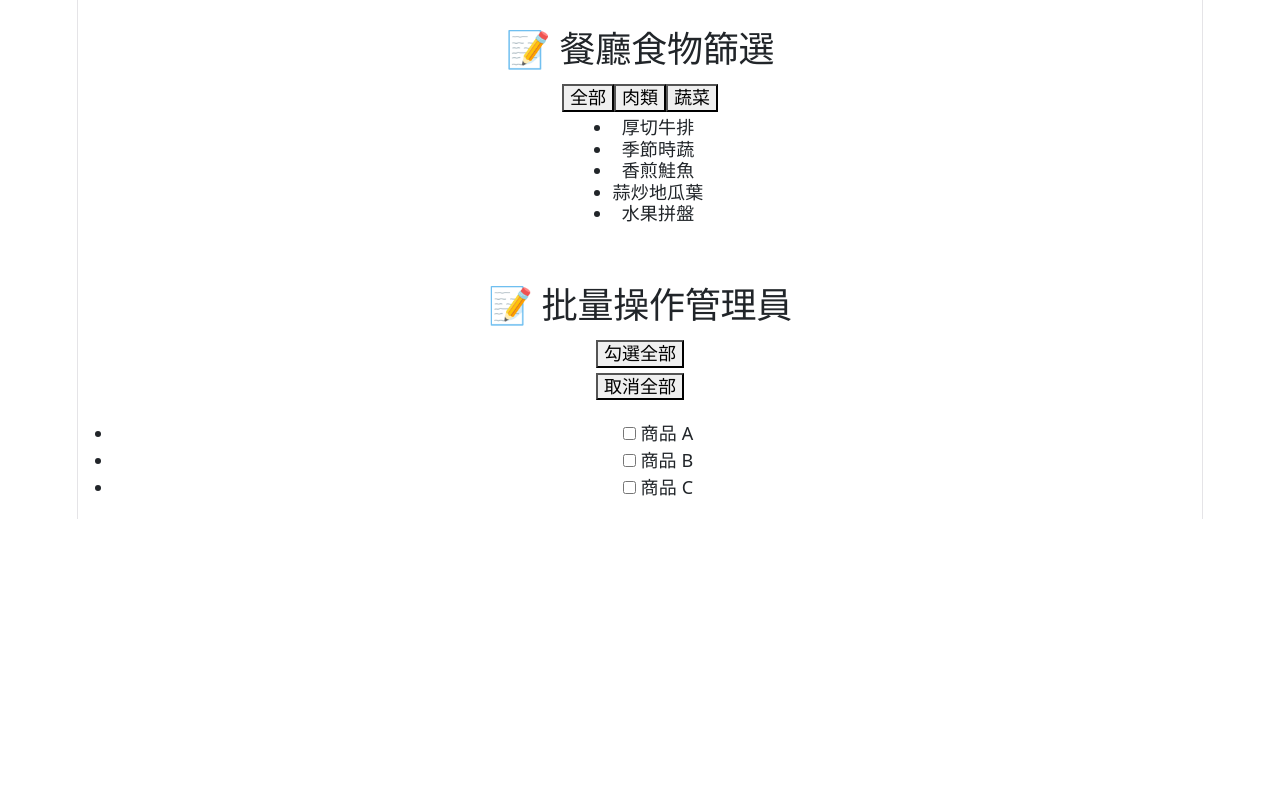
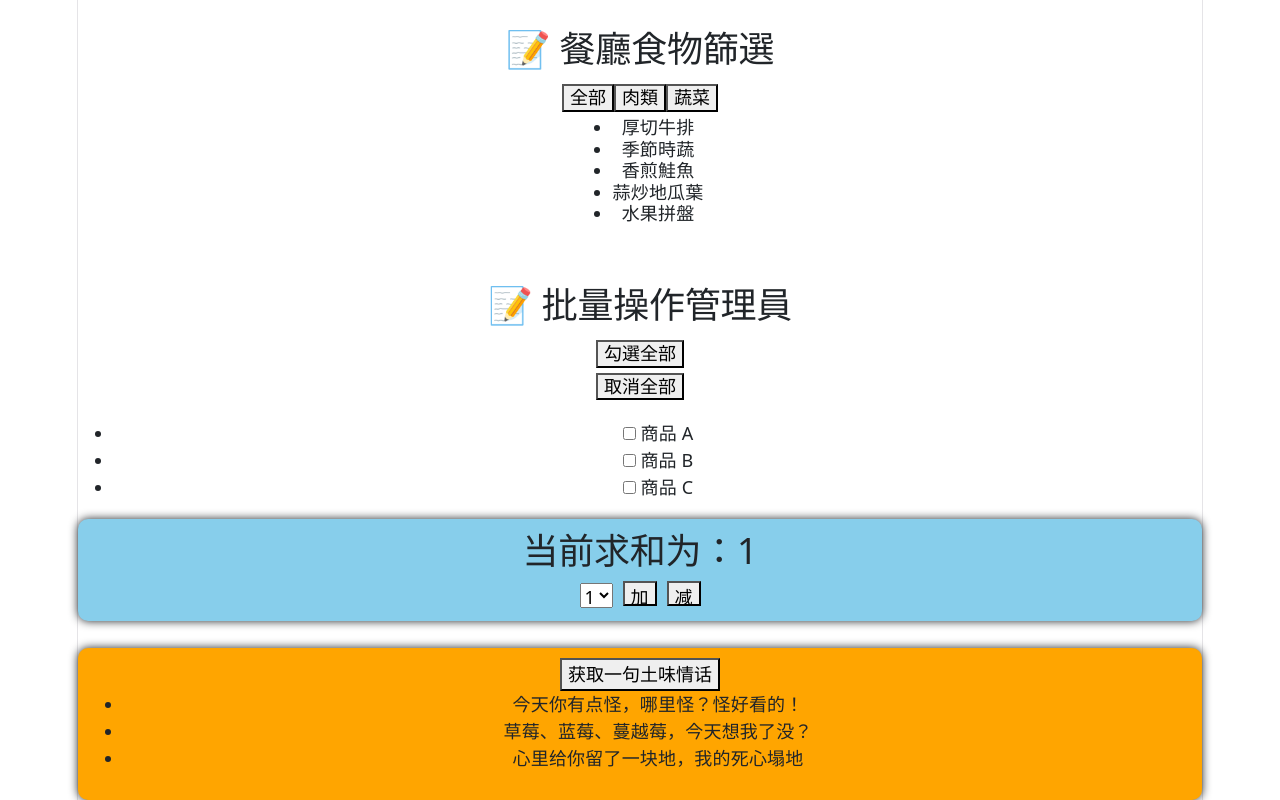
Before and after one commit to Jiang-Min-Zang/Practice-vue, a Vue app: page /home#/Employee in a window 1280 px wide. Shown: the part 2402-3202 px from the top of the page. Before the commit the page ends 2921 px from the top, so only its background shows below. Built offline with nearby package versions, Linux system fonts and the light colour scheme.

Commit message:
20260424 pinia練習

```diff
--- a/package.json
+++ b/package.json
@@ -11,6 +11,8 @@
   "dependencies": {
     "axios": "^1.14.0",
     "bootstrap": "^5.3.8",
+    "nanoid": "^5.1.9",
+    "pinia": "^3.0.4",
     "vue": "^3.5.30",
     "vue-router": "^5.0.4"
   },
--- a/src/App.vue
+++ b/src/App.vue
@@ -4,6 +4,8 @@
 import shopping from "./components/shopping-cart.vue";
 import vbind from "./components/v-bind.vue";
 import AppHeader from "./components/AppHeader.vue";
+import Count from "./components/Count.vue";
+import LoveTalk from "./components/LoveTalk.vue";
 import watch from "./components/watch.vue";
 
 import { type Persons } from "./types";
@@ -48,6 +50,11 @@
   <div>
     <hr />
     <vbind />
+  </div>
+  <div>
+    <Count />
+    <br />
+    <LoveTalk />
   </div>
 </template>
 
--- /dev/null
+++ b/src/components/Count.vue
@@ -0,0 +1,41 @@
+<template>
+  <div class="count">
+    <h2>当前求和为：{{ sum }}</h2>
+    <select v-model.number="n">
+      <option value="1">1</option>
+      <option value="2">2</option>
+      <option value="3">3</option>
+    </select>
+    <button @click="add">加</button>
+    <button @click="minus">减</button>
+  </div>
+</template>
+
+<script setup lang="ts" name="Count">
+import { ref } from "vue";
+// 数据
+let sum = ref(1); // 当前求和
+let n = ref(1); // 用户选择的数字
+
+// 方法
+function add() {
+  sum.value += n.value;
+}
+function minus() {
+  sum.value -= n.value;
+}
+</script>
+
+<style scoped>
+.count {
+  background-color: skyblue;
+  padding: 10px;
+  border-radius: 10px;
+  box-shadow: 0 0 10px;
+}
+select,
+button {
+  margin: 0 5px;
+  height: 25px;
+}
+</style>
--- /dev/null
+++ b/src/components/LoveTalk.vue
@@ -0,0 +1,39 @@
+<template>
+  <div class="talk">
+    <button @click="getLoveTalk">获取一句土味情话</button>
+    <ul>
+      <li v-for="talk in talkList" :key="talk.id">{{ talk.title }}</li>
+    </ul>
+  </div>
+</template>
+
+<script setup lang="ts" name="LoveTalk">
+import { reactive } from "vue";
+import axios from "axios";
+import { nanoid } from "nanoid";
+// 数据
+let talkList = reactive([
+  { id: "ftrfasdf01", title: "今天你有点怪，哪里怪？怪好看的！" },
+  { id: "ftrfasdf02", title: "草莓、蓝莓、蔓越莓，今天想我了没？" },
+  { id: "ftrfasdf03", title: "心里给你留了一块地，我的死心塌地" },
+]);
+// 方法
+async function getLoveTalk() {
+  let {
+    data: { hitokoto: title },
+  } = await axios.get("https://v1.hitokoto.cn");
+  // 把请求回来的字符串，包装成一个对象
+  let obj = { id: nanoid(), title };
+  // 放到数组中
+  talkList.unshift(obj);
+}
+</script>
+
+<style scoped>
+.talk {
+  background-color: orange;
+  padding: 10px;
+  border-radius: 10px;
+  box-shadow: 0 0 10px;
+}
+</style>
--- a/src/main.ts
+++ b/src/main.ts
@@ -2,6 +2,8 @@
 import "./style.css";
 import App from "./App.vue";
 // import test from "./project/test.vue";  取一個名字放到createAPP裡+上題目的主檔案路徑
+// 引入pinia
+import { createPinia } from "pinia";
 import "bootstrap/dist/css/bootstrap.min.css";
 import "bootstrap";
 // createApp(App).mount("#app");
@@ -9,6 +11,10 @@
 import router from "./router";
 //創建一個應用
 const app = createApp(App);
+//創建pinia
+const pinia = createPinia();
+//安裝pinia
+app.use(pinia);
 //使用路由器
 app.use(router);
 //掛載整個應用到app容器中
--- a/src/pages/EmployeeList/EmployeeDetail.vue
+++ b/src/pages/EmployeeList/EmployeeDetail.vue
@@ -1,6 +1,13 @@
 <script setup>
 import { ref, computed, watch } from "vue";
+import { useRouter } from "vue-router";
 defineProps(["id", "name", "position", "content"]);
+const router = useRouter();
+const backToList = () => {
+  setTimeout(() => {
+    router.push("/Employee");
+  }, 1000);
+};
 </script>
 
 <template>
@@ -9,6 +16,7 @@
     <p>姓名:{{ name }}</p>
     <p>工作內容:{{ position }}</p>
     <p>內心想法:{{ content }}</p>
+    <button @click="backToList">返回列表</button>
   </div>
 </template>
 
```
Also changed, not shown: src/store/count.ts (added, +10 -0 lines), 1 other file (tests, documents, lock files or other folders).
